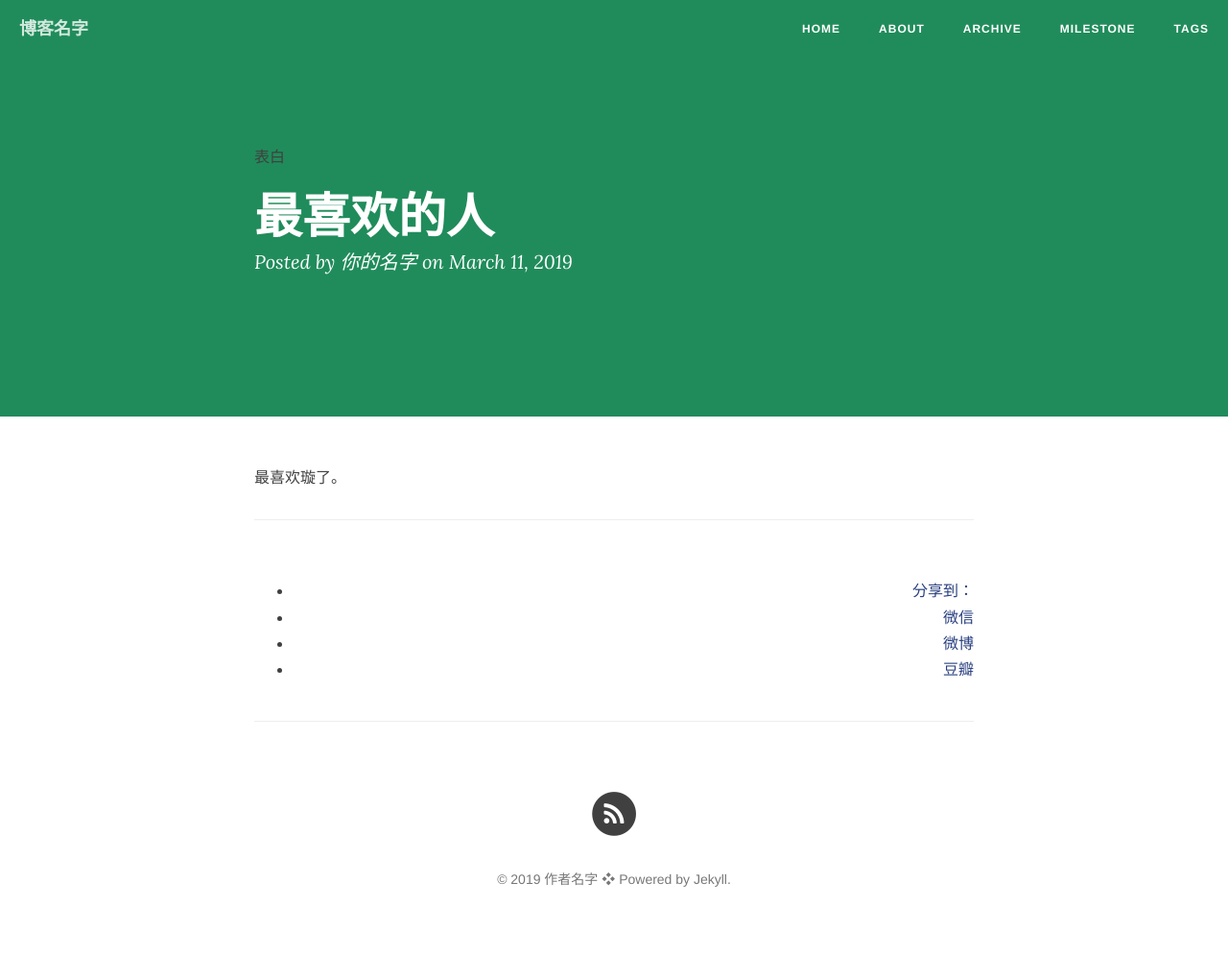
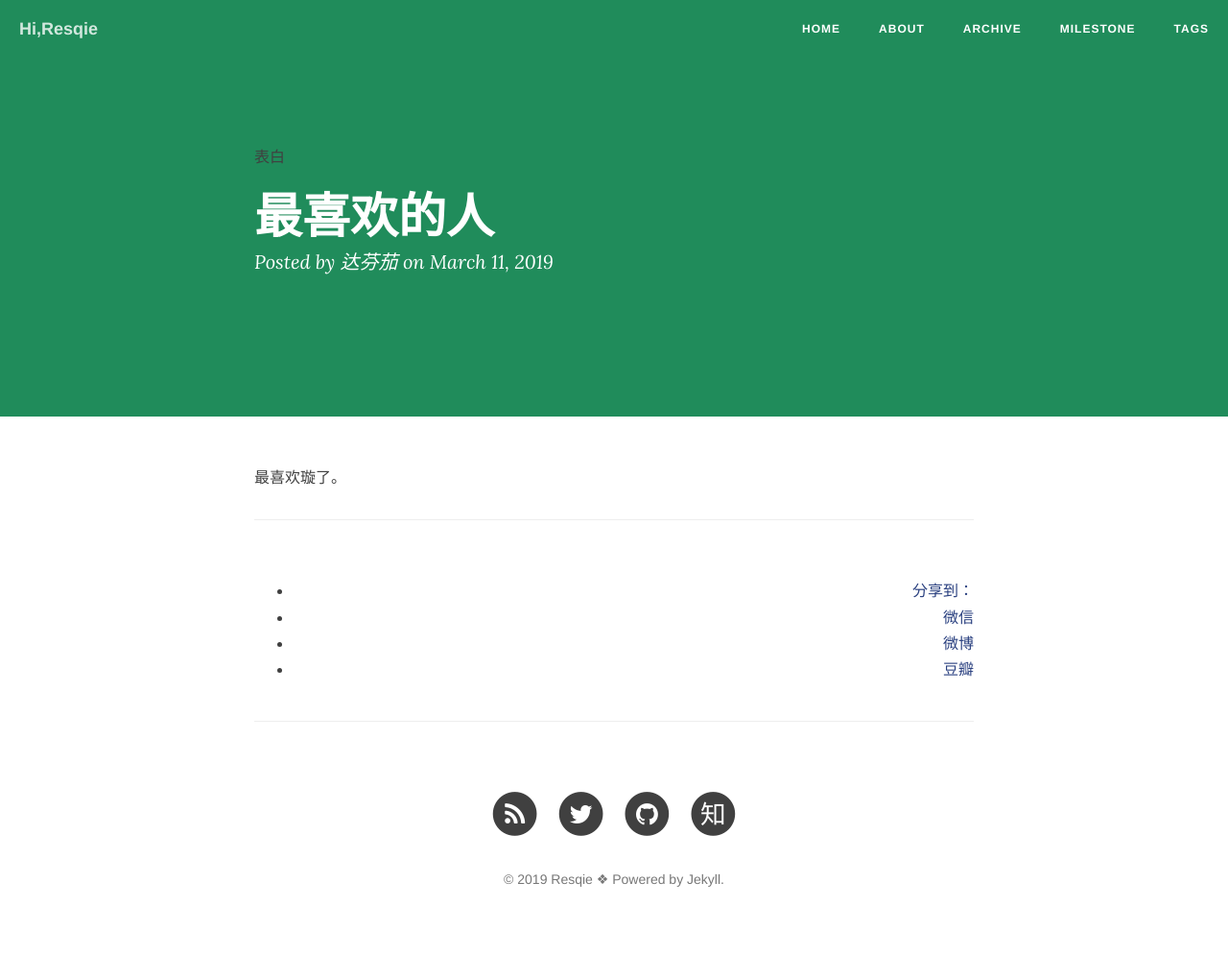
Before and after one commit to 7777777lai/Resqie.github.io, a Jekyll site: the page built from _posts/2015-03-02-how-to-write.md, in a window 1280 px wide. Shown: the whole page at 96% size. Built offline with Jekyll 4.4.1, drawn with Linux system fonts in a browser that asks for light colours; nearby versions of some CDN libraries; comment, search, counter and statistics services are not loaded.

Commit message:
19/3/11/14:56

```diff
--- a/_config.yml
+++ b/_config.yml
@@ -1,27 +1,27 @@
 # Site settings
-title: 博客名字 # 你的博客名字，可以定义修订
+title: Hi,Resqie # 你的博客名字，可以定义修订
 header-img: "img/green.jpg"
 tagline: "cn"
-description: "这是我的博客"  # 一句话描述你的博客
+description: "达芬茄的百草园"  # 一句话描述你的博客
 baseurl: ""
-url: "http://cnfeat"  # 此处填写你的博客地址
+url: "https://resqie.github.io/"  # 此处填写你的博客地址
 
 # About/contact
 owner:
-  name: "作者名字" # 填写作者信息：名字
-  email: X@gmail.com # 填写作者信息：邮箱
-  bio: "你的博客描述" # 填写作者信息：博客描述
+  name: "Resqie" # 填写作者信息：名字
+  email: m17190307462@163.comment # 填写作者信息：邮箱
+  bio: "修白的自由天空" # 填写作者信息：博客描述
 
 # Data
 gavatar: img/favicon.png # 浏览器地址栏小图标，可自定义更改
 favicon: img/favicon.png # 浏览器地址栏小图标，可自定义更改
 
 douban_username:  # 你的豆瓣id
-twitter_username:
-github_username:
-facebook_username:
-weibo_username:
-zhihu_username:
+twitter_username: LeoResqie
+github_username: Resqie
+facebook_username: ResqieLeo
+weibo_username: 达芬茄TPA
+zhihu_username: 达芬茄
 
 # Build settings
 # use Github Flavored Markdown !important
@@ -43,16 +43,16 @@ defaults:
       type: "posts"
     values:
       layout: "post"
-      author: "你的名字" # 你的名字
+      author: "达芬茄" # 你的名字
       header-img: "img/green.jpg" # We don't want posts without a header image, that whould mean white on white
 
 # Comments
 comments :
   provider : disqus # 使用 disqus 评论模块，读者翻墙才能看见
   duoshuo :
-    short_name :  # 填写你的 disqus id
+    short_name : Resqie # 填写你的 disqus id
   disqus :
-      short_name :  # 填写你的 disqus id
+      short_name : Resqie # 填写你的 disqus id
 
 # Analytics and webmaster tools stuff goes here
 google_analytics:  # 填写你  google_analytics id
--- a/_layouts/post.html
+++ b/_layouts/post.html
@@ -149,3 +149,84 @@ var duoshuoQuery = {short_name:"cnfeat"};
         }
     }
 </style>
+{% if site.disqus_username %}
+                <!-- disqus 评论框 start -->
+                <div class="comment">
+                    <div id="disqus_thread" class="disqus-thread"></div>
+                </div>
+                <!-- disqus 评论框 end -->
+                {% endif %}
+            </div>
+
+    <!-- Side Catalog Container -->
+        {% if page.catalog %}
+            <div class="
+                col-lg-2 col-lg-offset-0
+                visible-lg-block
+                sidebar-container
+                catalog-container">
+                <div class="side-catalog">
+                    <hr class="hidden-sm hidden-xs">
+                    <h5>
+                        <a class="catalog-toggle" href="#">CATALOG</a>
+                    </h5>
+                    <ul class="catalog-body"></ul>
+                </div>
+            </div>
+        {% endif %}
+
+    <!-- Sidebar Container -->
+            <div class="
+                col-lg-8 col-lg-offset-2
+                col-md-10 col-md-offset-1
+                sidebar-container">
+
+                <!-- Featured Tags -->
+                {% if site.featured-tags %}
+                <section>
+                    <hr class="hidden-sm hidden-xs">
+                    <h5><a href="/tags/">FEATURED TAGS</a></h5>
+                    <div class="tags">
+                        {% for tag in site.tags %}
+                            {% if tag[1].size > {{site.featured-condition-size}} %}
+                                <a href="/tags/#{{ tag[0] }}" title="{{ tag[0] }}" rel="{{ tag[1].size }}">
+                                    {{ tag[0] }}
+                                </a>
+                            {% endif %}
+                        {% endfor %}
+                    </div>
+                </section>
+                {% endif %}
+
+                <!-- Friends Blog -->
+                {% if site.friends %}
+                <hr>
+                <h5>FRIENDS</h5>
+                <ul class="list-inline">
+                    {% for friend in site.friends %}
+                        <li><a href="{{friend.href}}">{{friend.title}}</a></li>
+                    {% endfor %}
+                </ul>
+                {% endif %}
+            </div>
+        </div>
+    </div>
+</article>
+
+{% if site.disqus_username %}
+<!-- disqus 公共JS代码 start (一个网页只需插入一次) -->
+<script type="text/javascript">
+    /* * * CONFIGURATION VARIABLES * * */
+    var disqus_shortname = "{{site.disqus_username}}";
+    var disqus_identifier = "{{page.id}}";
+    var disqus_url = "{{site.url}}{{page.url}}";
+
+    (function() {
+        var dsq = document.createElement('script'); dsq.type = 'text/javascript'; dsq.async = true;
+        dsq.src = '//' + disqus_shortname + '.disqus.com/embed.js';
+        (document.getElementsByTagName('head')[0] || document.getElementsByTagName('body')[0]).appendChild(dsq);
+    })();
+</script>
+<!-- disqus 公共JS代码 end -->
+
+{% endif %}
```
Also changed, not shown: 404.html (+0 -22 lines), _layouts/keynote.html (added, +87 -0 lines), img/cnfeat.jpg, img/favicon.ico, img/favicon.png, 1 other file.
